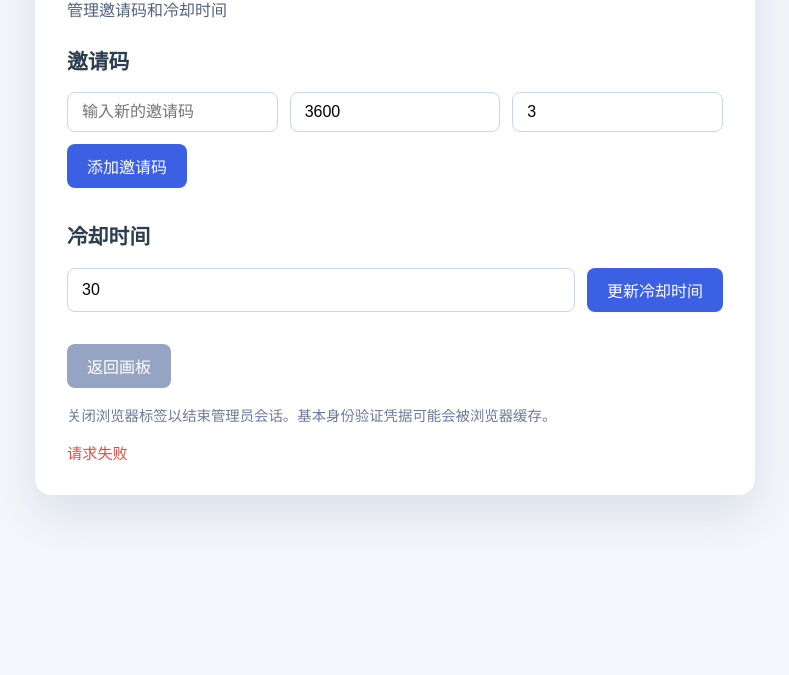
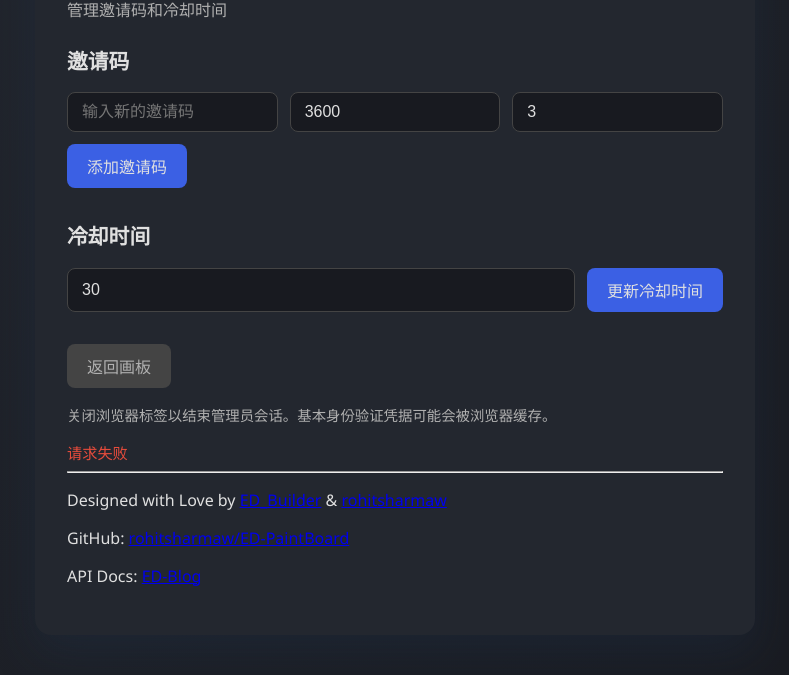
Before and after one commit to rohitsharmaw/CF-PaintBoard, a website: page public/admin/index.html in a window 1280 px wide. Shown: the part 126-801 px from the top of the page, without its empty margins (245-1034 px from the left). Drawn offline with Linux system fonts and the light colour scheme; no server answers.

Commit message:
更新管理员界面，优化样式和布局，添加设计者信息和链接

```diff
--- a/public/admin/index.html
+++ b/public/admin/index.html
@@ -31,6 +31,14 @@
         <button class="secondary" type="button" onclick="window.location.href='/'">返回画板</button>
         <p class="footer-note">关闭浏览器标签以结束管理员会话。基本身份验证凭据可能会被浏览器缓存。</p>
         <div id="status" class="status"></div>
+        <hr>
+        <div class="center">
+            <footer>
+                <p>Designed with Love by <a href="https://www.luogu.com.cn/user/1023494">ED_Builder</a> & <a href="https://github.com/rohitsharmaw">rohitsharmaw</a></p>
+                <p>GitHub: <a href="https://github.com/rohitsharmaw/ED-PaintBoard">rohitsharmaw/ED-PaintBoard</a></p>
+                <p>API Docs: <a href="https://ed-builder.top">ED-Blog</a></p>
+            </footer>
+        </div>
     </div>
     <script src="./admin.js"></script>
 </body>
--- a/public/admin/style.css
+++ b/public/admin/style.css
@@ -3,18 +3,18 @@
 }
 body {
     font-family: 'Segoe UI', Tahoma, Geneva, Verdana, sans-serif;
-    background: #f4f6fb;
-    color: #2c3e50;
+    background: linear-gradient(135deg, #23272f 0%, #181a20 100%);
+    color: #e0e0e0;
     margin: 0;
     padding: 40px;
 }
 .container {
     max-width: 720px;
     margin: 0 auto;
-    background: #ffffff;
+    background: #23272f;
     border-radius: 16px;
     padding: 32px;
-    box-shadow: 0 18px 45px rgba(31, 56, 88, 0.12);
+    box-shadow: 0 18px 45px rgba(31, 56, 88, 0.25);
 }
 h1 {
     margin-top: 0;
@@ -25,7 +25,7 @@ h1 {
 p.description {
     margin-top: 0;
     margin-bottom: 24px;
-    color: #53627c;
+    color: #b0b0b0;
 }
 section {
     margin-bottom: 32px;
@@ -33,6 +33,7 @@ section {
 section h2 {
     margin-top: 0;
     font-size: 1.3rem;
+    color: #e0e0e0;
 }
 .input-group {
     display: flex;
@@ -45,27 +46,34 @@ section h2 {
     min-width: 200px;
     padding: 10px 14px;
     border-radius: 8px;
-    border: 1px solid #c9d4f1;
+    border: 1px solid #444;
     font-size: 1rem;
+    background: #181a20;
+    color: #e0e0e0;
+}
+.input-group input:focus {
+    outline: none;
+    border-color: #3b60e4;
 }
 .input-group button, button {
     padding: 10px 20px;
     border-radius: 8px;
     border: none;
     background: #3b60e4;
-    color: #ffffff;
+    color: #e0e0e0;
     cursor: pointer;
     font-size: 1rem;
     transition: background 0.2s ease;
 }
 button.secondary {
-    background: #95a4c2;
+    background: #444;
+    color: #b0b0b0;
 }
 button:hover {
-    background: #2d4cc1;
+    background: #1a2a4a;
 }
 button.secondary:hover {
-    background: #7d8eae;
+    background: #222;
 }
 ul {
     list-style: none;
@@ -77,18 +85,20 @@ li.code-item {
     justify-content: space-between;
     align-items: center;
     padding: 12px;
-    border: 1px solid #d8e1ff;
+    border: 1px solid #444;
     border-radius: 10px;
     margin-bottom: 10px;
-    background: #f8faff;
+    background: #181a20;
+    color: #e0e0e0;
 }
 li.code-item strong {
     font-family: monospace;
     letter-spacing: 0.5px;
+    color: #e0e0e0;
 }
 .footer-note {
     font-size: 0.9rem;
-    color: #6b7a99;
+    color: #b0b0b0;
     margin-top: 16px;
 }
 .status {
```
Also changed, not shown: public/style.css (+16 -5 lines).
